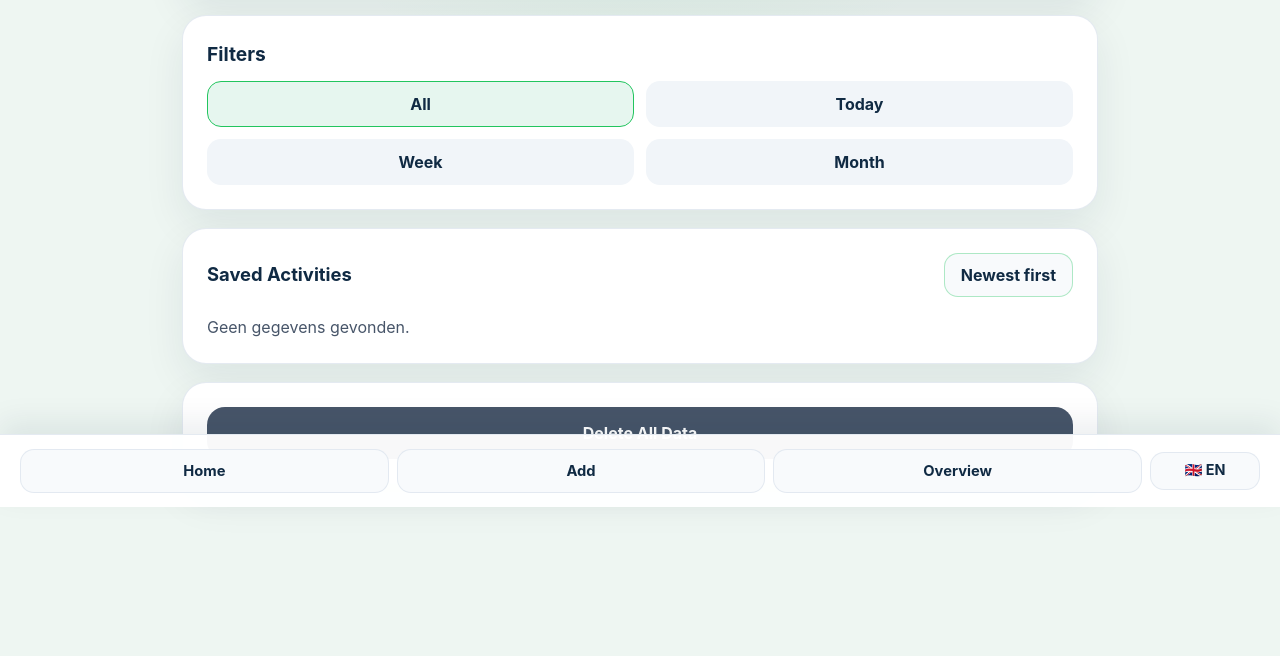
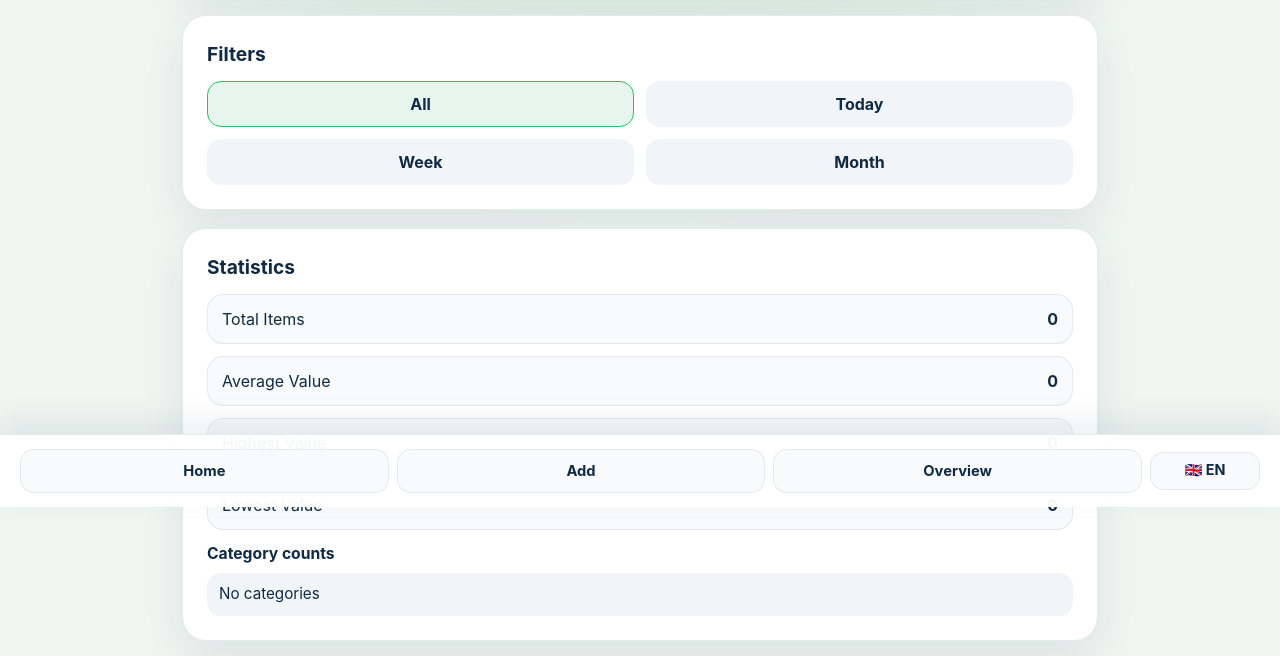
Before and after one commit to wsdi123/schoolproject-pwa, a website: page public/overzicht.html in a window 1280 px wide. Shown: the part 293-949 px from the top of the page. Before the commit the page ends 915 px from the top, so only its background shows below. Drawn offline with Linux system fonts and the light colour scheme.

Commit message:
Voeg overzichtstatistieken toe: totaal, gemiddelde, hoogste, laagste en categorie telling

```diff
--- a/public/css/style.css
+++ b/public/css/style.css
@@ -234,6 +234,43 @@ button[type="submit"]:hover {
   transition:
     background 0.15s ease,
     transform 0.15s ease;
+}
+
+.stats-panel {
+  display: grid;
+  gap: 12px;
+}
+
+.stat-row {
+  display: flex;
+  justify-content: space-between;
+  align-items: center;
+  padding: 12px 14px;
+  background: #f8fafc;
+  border-radius: 16px;
+  border: 1px solid rgba(226, 232, 240, 0.95);
+}
+
+.stat-category-counts h3 {
+  margin-bottom: 8px;
+  font-size: 0.98rem;
+}
+
+.stat-category-counts ul {
+  list-style: none;
+  padding: 0;
+  margin: 0;
+  display: grid;
+  gap: 8px;
+}
+
+.stat-category-counts li {
+  display: flex;
+  justify-content: space-between;
+  padding: 10px 12px;
+  background: #f1f5f9;
+  border-radius: 14px;
+  font-size: 0.95rem;
 }
 
 .sort-toggle:hover {
--- a/public/js/app.js
+++ b/public/js/app.js
@@ -91,6 +91,46 @@ function setValuePlaceholder() {
   waardeInput.placeholder = placeholder;
 }
 
+function renderStats(items) {
+  const total = items.length;
+  const values = items
+    .map((item) => Number(item.waarde))
+    .filter((value) => !Number.isNaN(value));
+  const countValues = values.length;
+  const sum = values.reduce((acc, value) => acc + value, 0);
+  const average = countValues ? sum / countValues : 0;
+  const highest = countValues ? Math.max(...values) : 0;
+  const lowest = countValues ? Math.min(...values) : 0;
+  const categoryCounts = items.reduce((counts, item) => {
+    const category = item.categorie || "Unknown";
+    counts[category] = (counts[category] || 0) + 1;
+    return counts;
+  }, {});
+
+  const totalEl = document.getElementById("stat-total");
+  const averageEl = document.getElementById("stat-average");
+  const highestEl = document.getElementById("stat-highest");
+  const lowestEl = document.getElementById("stat-lowest");
+  const categoriesEl = document.getElementById("stat-categories");
+
+  if (totalEl) totalEl.textContent = total;
+  if (averageEl) averageEl.textContent = countValues ? average.toFixed(1) : "0";
+  if (highestEl) highestEl.textContent = countValues ? highest : "0";
+  if (lowestEl) lowestEl.textContent = countValues ? lowest : "0";
+
+  if (categoriesEl) {
+    categoriesEl.innerHTML = Object.entries(categoryCounts)
+      .map(
+        ([category, count]) =>
+          `<li><strong>${category}:</strong> ${count}</li>`,
+      )
+      .join("");
+    if (Object.keys(categoryCounts).length === 0) {
+      categoriesEl.innerHTML = `<li data-translate="noCategoryCounts">No categories</li>`;
+    }
+  }
+}
+
 // Overzicht tonen
 function renderItems() {
   const lijst = document.getElementById("items-lijst");
@@ -98,6 +138,7 @@ function renderItems() {
   if (!lijst) return;
 
   const items = getFilteredAndSortedItems(getItems());
+  renderStats(items);
 
   if (items.length === 0) {
     lijst.innerHTML = "<p>Geen gegevens gevonden.</p>";
--- a/public/js/language.js
+++ b/public/js/language.js
@@ -14,6 +14,13 @@ const translations = {
     overviewSubtitle: "View your saved health activities",
     overviewText: "View all your saved health activities.",
     filters: "Filters",
+    statistics: "Statistics",
+    totalItems: "Total Items",
+    averageValue: "Average Value",
+    highestValue: "Highest Value",
+    lowestValue: "Lowest Value",
+    categoryCounts: "Category counts",
+    noCategoryCounts: "No categories",
     savedItems: "Saved Activities",
     all: "All",
     today: "Today",
@@ -56,6 +63,13 @@ const translations = {
     overviewSubtitle: "Bekijk je opgeslagen gezondheidsactiviteiten",
     overviewText: "Bekijk al je opgeslagen gezondheidsactiviteiten.",
     filters: "Filters",
+    statistics: "Statistieken",
+    totalItems: "Totaal aantal items",
+    averageValue: "Gemiddelde waarde",
+    highestValue: "Hoogste waarde",
+    lowestValue: "Laagste waarde",
+    categoryCounts: "Telling per categorie",
+    noCategoryCounts: "Geen categorieën",
     savedItems: "Opgeslagen activiteiten",
     all: "Alles",
     today: "Vandaag",
--- a/public/overzicht.html
+++ b/public/overzicht.html
@@ -65,6 +65,31 @@
           <button data-filter="month" data-translate="month">Month</button>
         </div>
       </section>
+      <section class="card stats-card">
+        <h2 data-translate="statistics">Statistics</h2>
+        <div class="stats-panel">
+          <div class="stat-row">
+            <span data-translate="totalItems">Total Items</span>
+            <strong id="stat-total">0</strong>
+          </div>
+          <div class="stat-row">
+            <span data-translate="averageValue">Average Value</span>
+            <strong id="stat-average">0</strong>
+          </div>
+          <div class="stat-row">
+            <span data-translate="highestValue">Highest Value</span>
+            <strong id="stat-highest">0</strong>
+          </div>
+          <div class="stat-row">
+            <span data-translate="lowestValue">Lowest Value</span>
+            <strong id="stat-lowest">0</strong>
+          </div>
+          <div class="stat-category-counts">
+            <h3 data-translate="categoryCounts">Category counts</h3>
+            <ul id="stat-categories"></ul>
+          </div>
+        </div>
+      </section>
       <section class="card">
         <div class="section-header">
           <h2 data-translate="savedItems">Saved Activities</h2>
```
